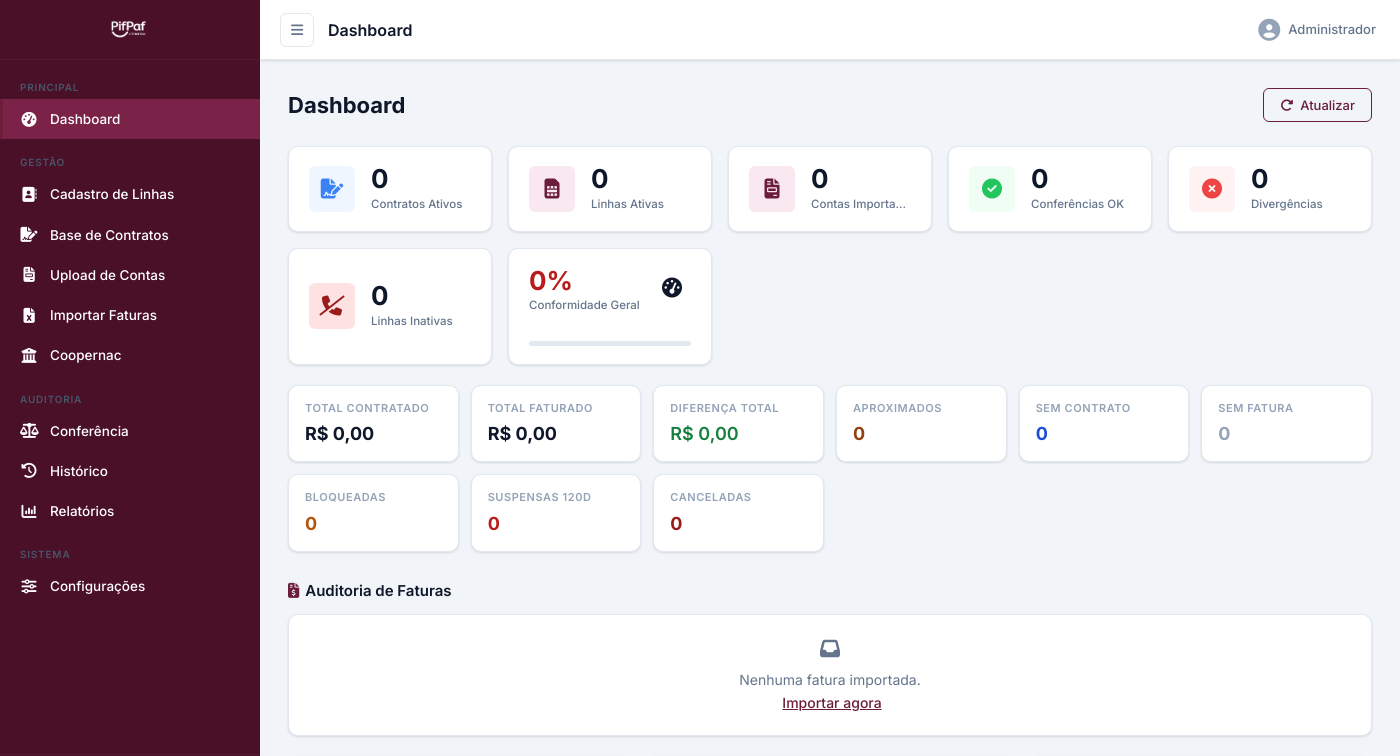
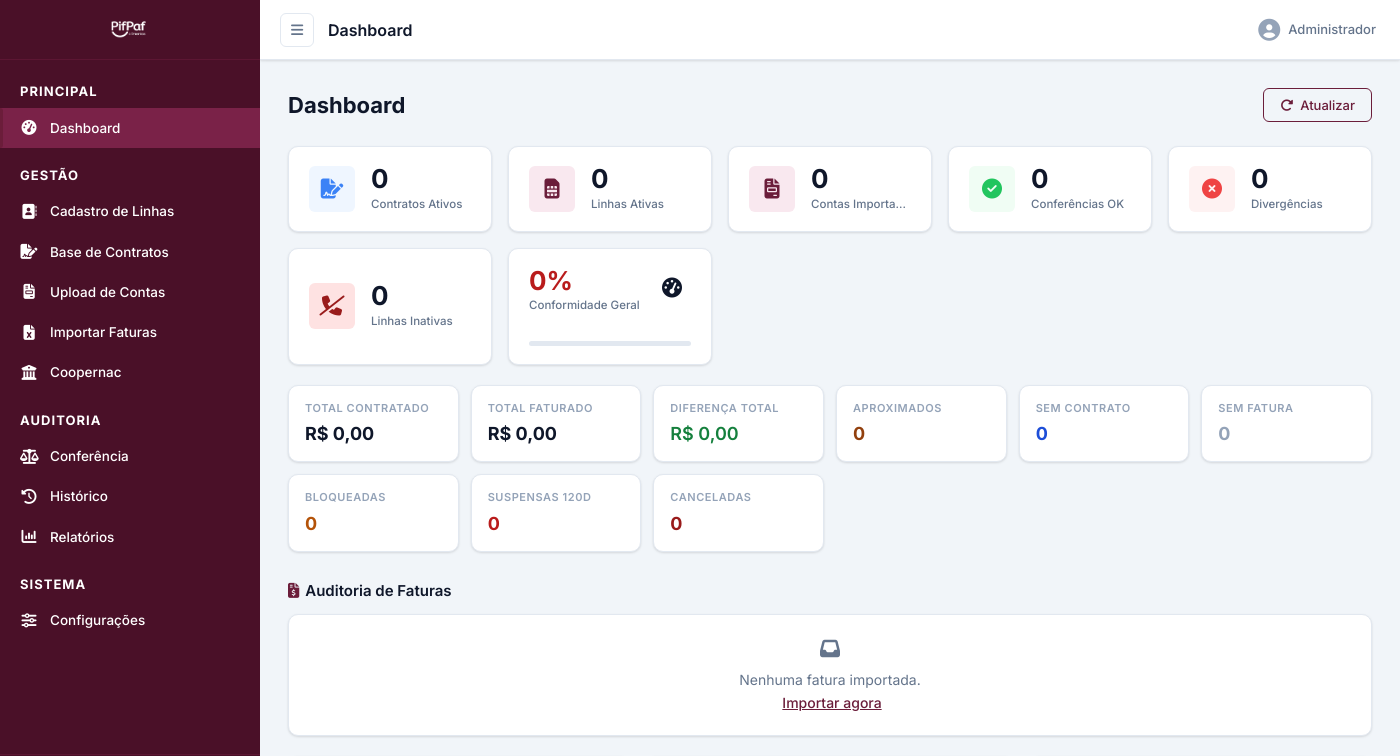
Before and after one commit to tmkinf-ops/vivo-analise, a Flask app: page / in a window 1400 px wide. Shown: the top 756 px of the page. Run offline with Flask 3, Linux system fonts and the light colour scheme; data that the repository does not hold is empty; some libraries are stand-ins or nearby versions.

Commit message:
Sidebar: nav-group-label branco e maior

```diff
--- a/static/css/style.css
+++ b/static/css/style.css
@@ -155,12 +155,12 @@ img { max-width: 100%; }
 
 .nav-group-label {
   display: block;
-  font-size: 10px;
-  font-weight: 600;
+  font-size: 13px;
+  font-weight: 700;
   text-transform: uppercase;
   letter-spacing: .08em;
-  color: #475569;
-  padding: 8px 20px 4px;
+  color: #fff;
+  padding: 10px 20px 6px;
   white-space: nowrap;
 }
 
```
